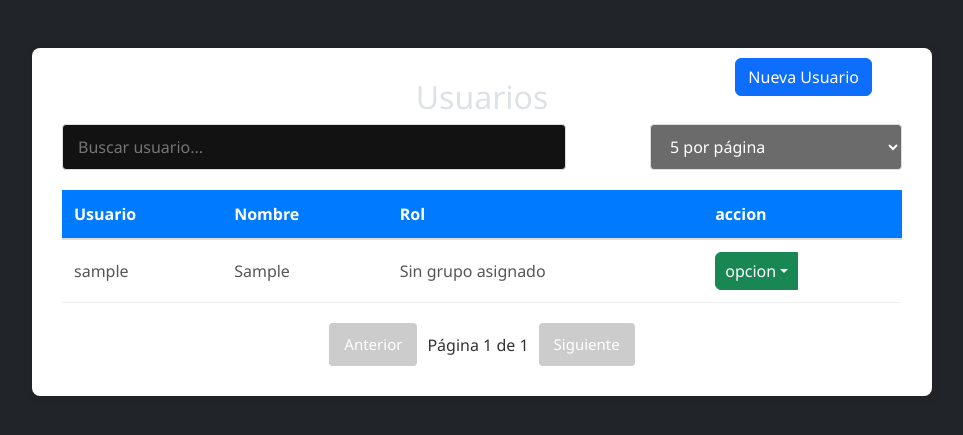
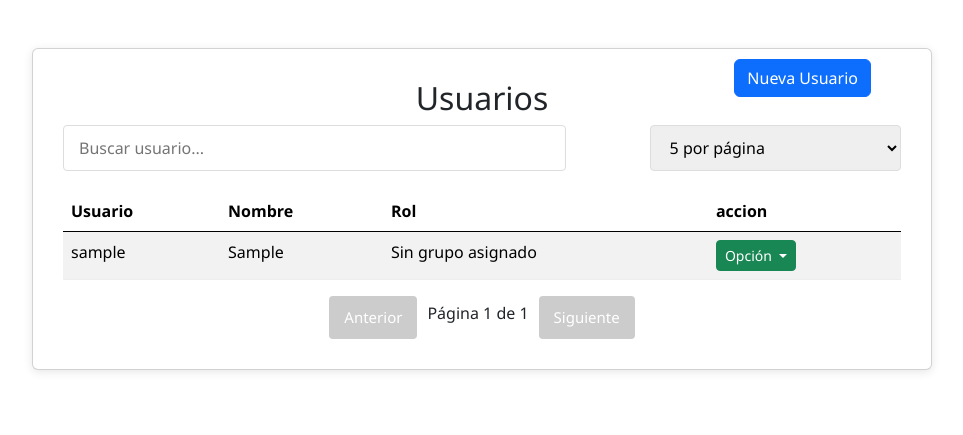
Before and after one commit to morenonavarroluis/django-streaming, a Django app: page /datos_user_admin in a window 1280 px wide. Shown: the part 72-507 px from the top of the page, without its empty margins (158-1121 px from the left). Run offline with Django 4.2, Linux system fonts and the light colour scheme; the visitor is signed in with stand-in values (Sample User, id 1); data comes from the database, SQL or seed files in the repository; some libraries are stand-ins or nearby versions.

Commit message:
cambios en los colores

```diff
--- a/static/estilos/js/dark.js
+++ b/static/estilos/js/dark.js
@@ -13,13 +13,13 @@
             htmlElement.setAttribute('data-bs-theme', 'light');
             themeIcon.classList.remove('fa-moon');
             themeIcon.classList.add('fa-sun');
-            themeIcon.style.color = 'black'; // Cambia el color del ícono para el tema claro
+            themeIcon.style.color = 'yellow'; // Cambia el color del ícono para el tema claro
         } else {
             // Si el tema actual es claro, lo cambia a oscuro
             htmlElement.setAttribute('data-bs-theme', 'dark');
             themeIcon.classList.remove('fa-sun');
             themeIcon.classList.add('fa-moon');
-            themeIcon.style.color = 'white'; // Cambia el color del ícono para el tema oscuro
+            themeIcon.style.color = 'black'; // Cambia el color del ícono para el tema oscuro
         }
     }
 
--- a/videos/templates/base/base_admin.html
+++ b/videos/templates/base/base_admin.html
@@ -1,6 +1,6 @@
 {% load static %}
 <!DOCTYPE html>
-<html lang="es" data-bs-theme="dark">
+<html lang="es" data-bs-theme="light">
 <head>
     <meta charset="UTF-8">
     <meta name="viewport" content="width=device-width, initial-scale=1.0">
--- a/videos/templates/base/base_consulta.html
+++ b/videos/templates/base/base_consulta.html
@@ -1,6 +1,6 @@
 {% load static %}
 <!DOCTYPE html>
-<html lang="es" data-bs-theme="dark">
+<html lang="es" data-bs-theme="light">
 <head>
     <meta charset="UTF-8">
     <meta name="viewport" content="width=device-width, initial-scale=1.0">
--- a/videos/templates/base/base_editor.html
+++ b/videos/templates/base/base_editor.html
@@ -1,6 +1,6 @@
 {% load static %}
 <!DOCTYPE html>
-<html lang="es" data-bs-theme="dark">
+<html lang="es" data-bs-theme="light">
 <head>
     <meta charset="UTF-8">
     <meta name="viewport" content="width=device-width, initial-scale=1.0">
--- a/videos/templates/base/base_seguridad.html
+++ b/videos/templates/base/base_seguridad.html
@@ -1,6 +1,6 @@
 {% load static %}
 <!DOCTYPE html>
-<html lang="es" data-bs-theme="dark">
+<html lang="es" data-bs-theme="light">
 <head>
     <meta charset="UTF-8">
     <meta name="viewport" content="width=device-width, initial-scale=1.0">
--- a/videos/templates/modal/modal_persona_admin.html
+++ b/videos/templates/modal/modal_persona_admin.html
@@ -15,15 +15,15 @@
         {% csrf_token %}
 
         <label for="">Nombre</label>
-        <input type="text" class="form-control" value="{{ user.first_name}}" aria-label="nombre" aria-describedby="basic-addon1" name="first_name" required>
+        <input type="text" class="form-control" placeholder="{{ user.first_name}}" aria-label="nombre" aria-describedby="basic-addon1" name="first_name" required>
         <br>
 
         <label for="">Usuario</label>
-        <input type="text" class="form-control mt-2" value="{{ user.username }}" aria-label="username" scribedby="basic-addon1" name="username" required>
+        <input type="text" class="form-control mt-2" placeholder="{{ user.username }}" aria-label="username" scribedby="basic-addon1" name="username" required>
         <br>
 
         <label for="">Contraseña</label>
-        <input type="text" class="form-control mt-2" value="{{ user.password }}" aria-label="Password" aria-describedby="basic-addon1" name="password" required>
+        <input type="text" class="form-control mt-2" placeholder="{{ user.password }}" aria-label="Password" aria-describedby="basic-addon1" name="password" required>
        <br>
 
         <label for="">Rol</label>
--- a/videos/templates/paginas/datos_user_admin.html
+++ b/videos/templates/paginas/datos_user_admin.html
@@ -24,7 +24,7 @@
 
                             <br>
                             <br>
-    <div class="conta">
+    <div class="conta card">
         <h2>Usuarios</h2>
            <div>
 
@@ -41,7 +41,7 @@
             </select>
         </div>
 
-                <table id="myTable">
+                <table id="myTable" class="table table-hover table-striped table-responsive">
                 <thead>
                     <tr>
                         <th>Usuario</th>
@@ -67,9 +67,9 @@
 
             <td>
                 <div class="btn-group">
-                    <button type="button" class="btn btn-success dropdown-toggle dropdown-toggle-split" data-bs-toggle="dropdown" aria-expanded="false">
-                        <span class="visually">opcion</span>
-                    </button>
+                                     <button type="button" class="btn btn-success btn-sm dropdown-toggle" data-bs-toggle="dropdown" aria-expanded="false">
+                                                    Opción
+                                      </button>
                     <ul class="dropdown-menu">
                         <li><a class="dropdown-item" data-bs-toggle="modal" data-bs-target="#Modalpersonaadmineditar{{ user.id }}" href="#">Editar</a></li>
                                                     {% url 'eliminar_user_admin' user.id as ruta %}
@@ -110,7 +110,7 @@
 
         <div class="pagination">
             <button id="prevBtn">Anterior</button>
-            <span id="pageNumbers"></span>
+            <h6 id="pageNumbers"></h6>
             <button id="nextBtn">Siguiente</button>
         </div>
     </div>
--- a/videos/templates/paginas/perfil_admin.html
+++ b/videos/templates/paginas/perfil_admin.html
@@ -27,7 +27,7 @@
        {% endif %}
 
     <div class="co">
-        <div class="profile-header">
+        <div class="profile-header card">
 
             <div class="follow-btn" data-bs-toggle="modal" data-bs-target="#exampleModal" >Cambiar Contraseña</div>
 
--- a/videos/templates/paginas/perfil_editor.html
+++ b/videos/templates/paginas/perfil_editor.html
@@ -27,7 +27,7 @@
        {% endif %}
 
     <div class="co">
-        <div class="profile-header">
+        <div class="profile-header card">
 
             <div class="follow-btn" data-bs-toggle="modal" data-bs-target="#perfil_editor" >Cambiar Contraseña</div>
 
--- a/videos/templates/paginas/perfil_segu.html
+++ b/videos/templates/paginas/perfil_segu.html
@@ -27,7 +27,7 @@
        {% endif %}
 
     <div class="co">
-        <div class="profile-header">
+        <div class="profile-header card">
 
             <div class="follow-btn" data-bs-toggle="modal" data-bs-target="#cambiodepassword" >Cambiar Contraseña</div>
 
```
Also changed, not shown: videos/templates/base/base_login.html (+1 -11 lines), videos/templates/paginas/datos_user.html (+4 -4 lines).
